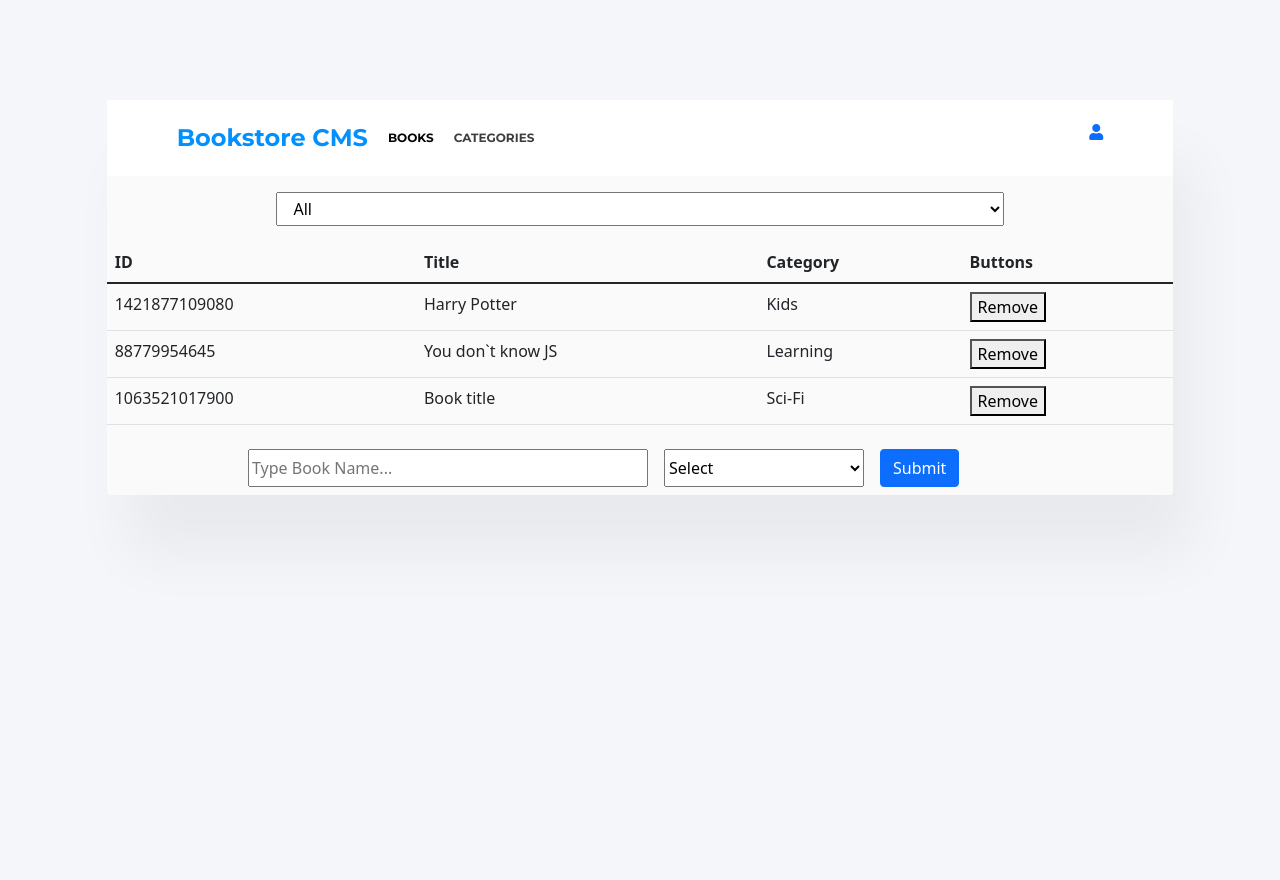
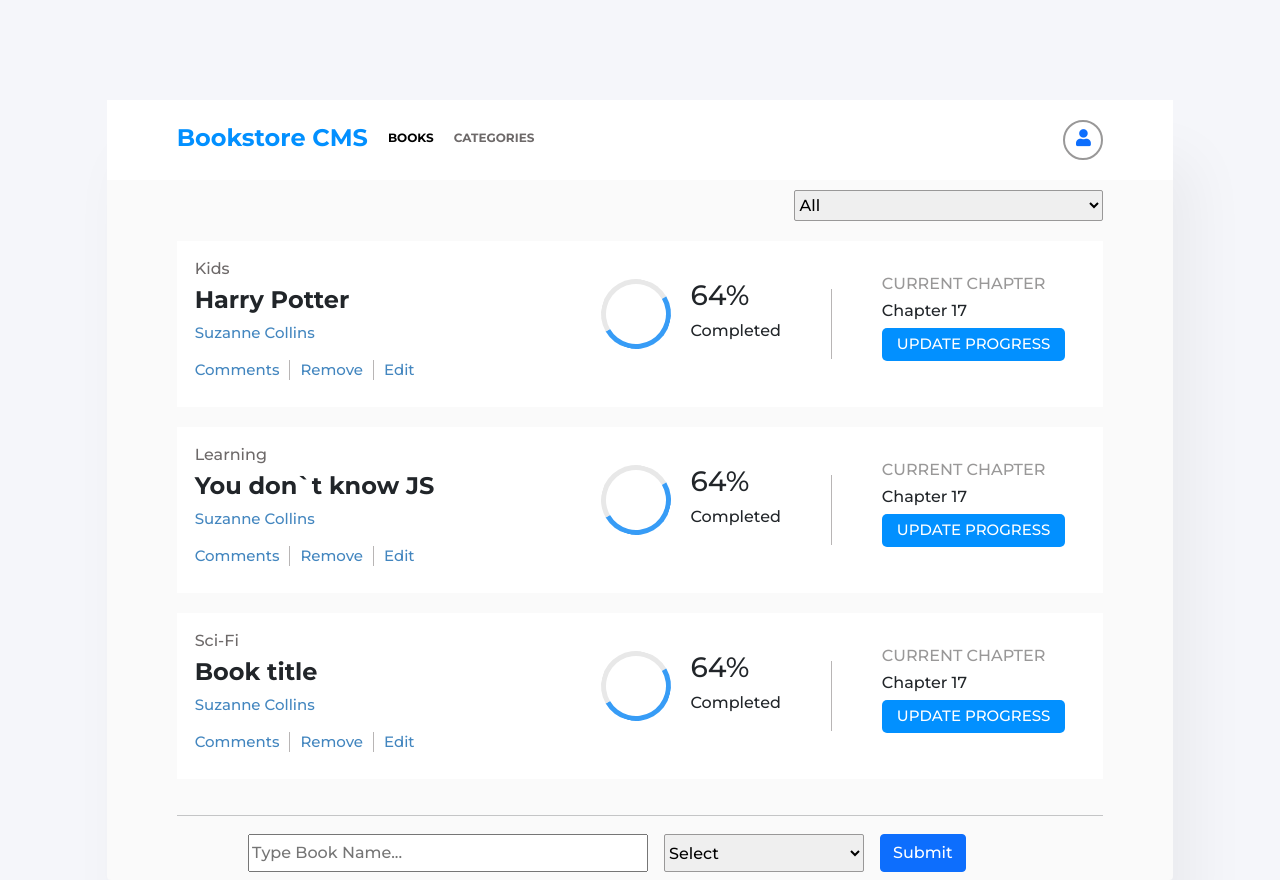
Before and after one commit to AbdumurodovaZulfizar/Bookstore-CMS, a React (Create React App) app: page / in a window 1280 px wide. Before the commit the page ends 800 px from the top, so only its background shows below. Built offline with nearby package versions, Linux system fonts and the light colour scheme.

Commit message:
Style book component

```diff
--- a/src/components/App.js
+++ b/src/components/App.js
@@ -5,6 +5,7 @@ import BookFormContainer from '../containers/BooksForm';
 const App = () => (
   <div>
     <BookListContainer />
+    <hr/>
     <BookFormContainer />
   </div>
 );
--- a/src/components/Book.js
+++ b/src/components/Book.js
@@ -6,12 +6,35 @@ import { handleRemoveBook } from '../actions/index';
 const Book = ({
   id, title, category, handleRemoveBook,
 }) => (
-  <tr>
-    <td>{id}</td>
-    <td>{title}</td>
-    <td>{category}</td>
-    <td><button onClick={() => handleRemoveBook(id)} type="button">Remove</button></td>
-  </tr>
+  <div className="single-book d-flex justify-content-between">
+    <div>
+      <h6 className="category">{category}</h6>
+      <h4 className="title">{title}</h4>
+      <h6><a href="#">Suzanne Collins</a></h6>
+      <div className="d-flex extra-links">
+        <h6><a href="#">Comments</a></h6>
+        <div className="mini-line"></div>
+        <h6><a href="#" onClick={() => handleRemoveBook(id)}>Remove</a></h6>
+        <div className="mini-line"></div>
+        <h6><a href="#">Edit</a></h6>
+      </div>
+    </div>
+    <div className="d-flex">
+      <div className="circle"></div>
+      <div className="percent">
+        <h3>64%</h3>
+        <h6>Completed</h6>
+      </div>
+      <div className="line"></div>
+      <div className="update-book">
+        <h6 className="text-uppercase current">
+        Current Chapter
+        </h6>
+        <h6>Chapter 17</h6>
+        <button type="button" className="text-uppercase">Update progress</button>
+      </div>
+    </div>
+  </div>
 );
 
 Book.propTypes = {
--- a/src/components/FilterCategory.js
+++ b/src/components/FilterCategory.js
@@ -4,12 +4,12 @@ import PropTypes from 'prop-types';
 const categories = ['All', 'Action', 'Biography', 'History', 'Horror', 'Kids', 'Learning', 'Sci-Fi'];
 
 const FilterCategory = ({ filter, handleFilter }) => (
-  <div className="row my-3">
+  <div className="category-wrapper">
     <select
       name="category"
       value={filter}
       onChange={(e) => handleFilter(e.target.value)}
-      className="col-8 mx-auto py-1"
+      className="col-4 py-1"
     >
       {categories.map((item) => (
         <option value={item} key={item}>
--- a/src/components/Header.js
+++ b/src/components/Header.js
@@ -18,10 +18,10 @@ const Header = () => (
     </nav>
     </div>
     <div>
-    <Link to="/" className="">
-      <span>
+    <Link to="/" className="icon">
+      <div className="icon-wrapper text-center">
       <i class="fas fa-user"></i>
-      </span>
+      </div>
     </Link>
     </div>
   </header>
--- a/src/containers/BooksList.js
+++ b/src/containers/BooksList.js
@@ -11,14 +11,6 @@ const BooksList = ({
   <div>
     <FilterCategory filter={filter} handleFilter={changeFilter} />
     <table className="table col-9 mx-auto">
-      <thead>
-        <tr>
-          <th scope="col">ID</th>
-          <th scope="col">Title</th>
-          <th scope="col">Category</th>
-          <th scope="col">Buttons</th>
-        </tr>
-      </thead>
       <tbody>
         {
         books.map((book) => (
--- a/src/index.css
+++ b/src/index.css
@@ -1,4 +1,8 @@
 @import url('https://fonts.googleapis.com/css2?family=Montserrat:wght@500;700&display=swap');
+
+* {
+  font-family: 'Montserrat', sans-serif;
+}
 
 body {
   margin: 0;
@@ -14,9 +18,14 @@ body {
   padding: 0;
 }
 
+hr,
+.category-wrapper {
+  margin: 10px 70px;
+}
+
 header {
   background-color: #fff;
-padding: 20px 70px;
+  padding: 20px 70px;
 }
 
 .logo {
@@ -36,12 +45,111 @@ padding: 20px 70px;
   padding-top: 9px;
 }
 
+.title {
+  font-family: "Montserrat", sans-serif;
+  font-weight: 700;
+}
+
+.update-book {
+  padding: 15px 20px;
+}
+
+.update-book button {
+  background-color: #0290ff;
+  border: 0;
+  color: #fff;
+  font-size: 15px;
+  padding: 5px 15px;
+  border-radius: 5px;
+}
+
+.current {
+  color: #999898;
+}
+
 .nav_link:first-child {
   color: black;
   padding-left: 20px;
   padding-right: 20px;
 }
 
-.nav_link:last-child {
-  color: #3f3e3e;
+.nav_link:last-child,
+.category {
+  color: #6d6969;
 }
+
+.icon-wrapper {
+  width: 40px;
+  height: 40px;
+  border: 2px solid #999898;
+  border-radius: 50%;
+}
+
+.icon-wrapper i {
+  font-size: 17px;
+  padding-top: 7px;
+}
+
+.single-book {
+  margin: 20px 70px;
+  background-color: #fff;
+  padding: 10px;
+}
+
+.single-book a {
+  text-decoration: none;
+  color: #4386bf;
+  font-size: 15px;
+}
+
+.mini-line {
+  height: 20px;
+  width: 1px;
+  background-color: #b8b5b5;
+  margin-left: 10px;
+  margin-right: 10px;
+}
+
+.extra-links h6 {
+  margin: 0;
+}
+
+.extra-links {
+  padding-top: 10px;
+}
+
+.percent {
+  margin-top: 20px;
+  padding-right: 20px;
+}
+
+.line {
+  height: 70px;
+  width: 1px;
+  background-color: #b8b5b5;
+  margin: 30px;
+}
+
+.circle {
+  width: 70px;
+  height: 70px;
+  border-bottom: 10px solid #e8e8e8;
+  border-right: 10px solid #e8e8e8;
+  border-radius: 50%;
+  border-color: #e8e8e8 #379cf6 #379cf6 #e8e8e8;
+  transform: rotate(15deg);
+  border-style: solid;
+  border-width: 5px;
+  margin-top: 20px;
+  margin-right: 20px;
+}
+
+select {
+  border: 1px solid #999898;
+  border-radius: 2px;
+  float: right;
+}
+
+select:focus {
+  outline: 0;
+}
```
